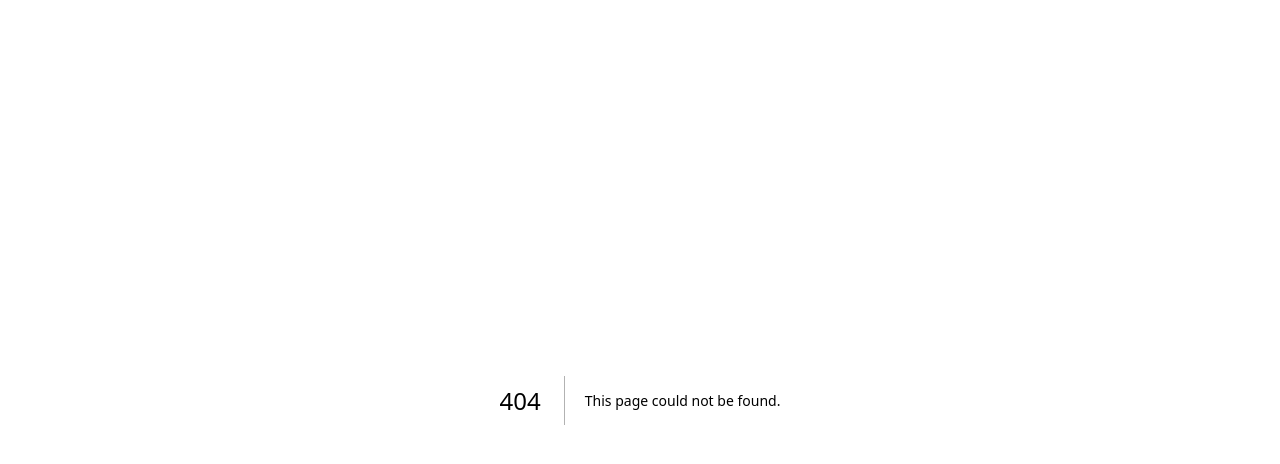
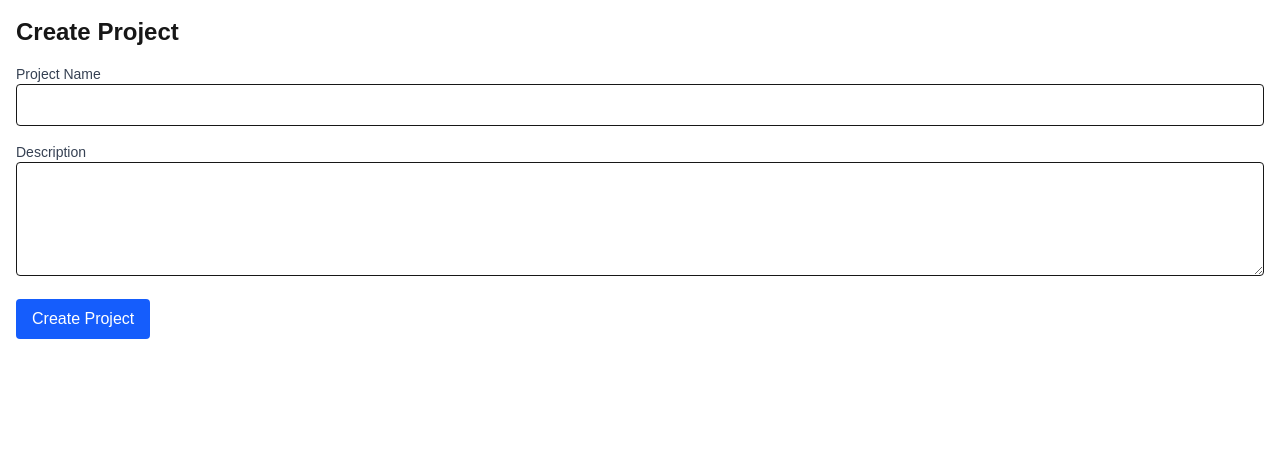
Before and after one commit to edgarlopezzmx/dashboard, a Next.js app: page /dashboard/create in a window 1280 px wide. Before the commit this address had no page. Shown: the top 464 px of the page. Built offline with nearby package versions, Linux system fonts and the light colour scheme.

Commit message:
create project page and a server component

```diff
--- /dev/null
+++ b/app/dashboard/create/actions.ts
@@ -0,0 +1,25 @@
+'use server';
+
+import { prisma } from '@/lib/prisma';
+import { redirect } from 'next/navigation';
+import { revalidatePath } from 'next/cache';
+
+export async function createProject(formData: FormData) {
+    const name = formData.get('name')?.toString().trim();
+    const description = formData.get('description')?.toString().trim();
+
+    if (!name || !description) {
+        throw new Error('Name and description are required');
+    }
+
+    const project = await prisma.project.create({
+        data: {
+            name,
+            description,
+        },
+    });
+
+    revalidatePath('/dashboard/projects');
+
+    redirect(`/dashboard/projects/${project.id}`);
+}
--- /dev/null
+++ b/app/dashboard/create/page.tsx
@@ -0,0 +1,37 @@
+import { createProject } from "./actions";
+
+export default function CreateProjectPage() {
+    return (
+        <div className="container mx-auto p-4">
+            <h1 className="text-2xl font-bold mb-4">Create Project</h1>
+            <form action={createProject} className="space-y-4">
+                <div>
+                    <label htmlFor="name" className="block text-sm font-medium text-gray-700">Project Name</label>
+                    <input
+                        type="text"
+                        name="name"
+                        id="name"
+                        required
+                        className="w-full border rounded p-2"
+                    />
+                </div>
+                <div>
+                    <label htmlFor="description" className="block text-sm font-medium text-gray-700">Description</label>
+                    <textarea
+                        name="description"
+                        id="description"
+                        required
+                        rows={4}
+                        className="w-full border rounded p-2"
+                    ></textarea>
+                </div>
+                <button
+                    type="submit"
+                    className="bg-blue-600 text-white px-4 py-2 rounded hover:bg-blue-700"
+                >
+                    Create Project
+                </button>
+            </form>
+        </div>
+    );
+}
```
